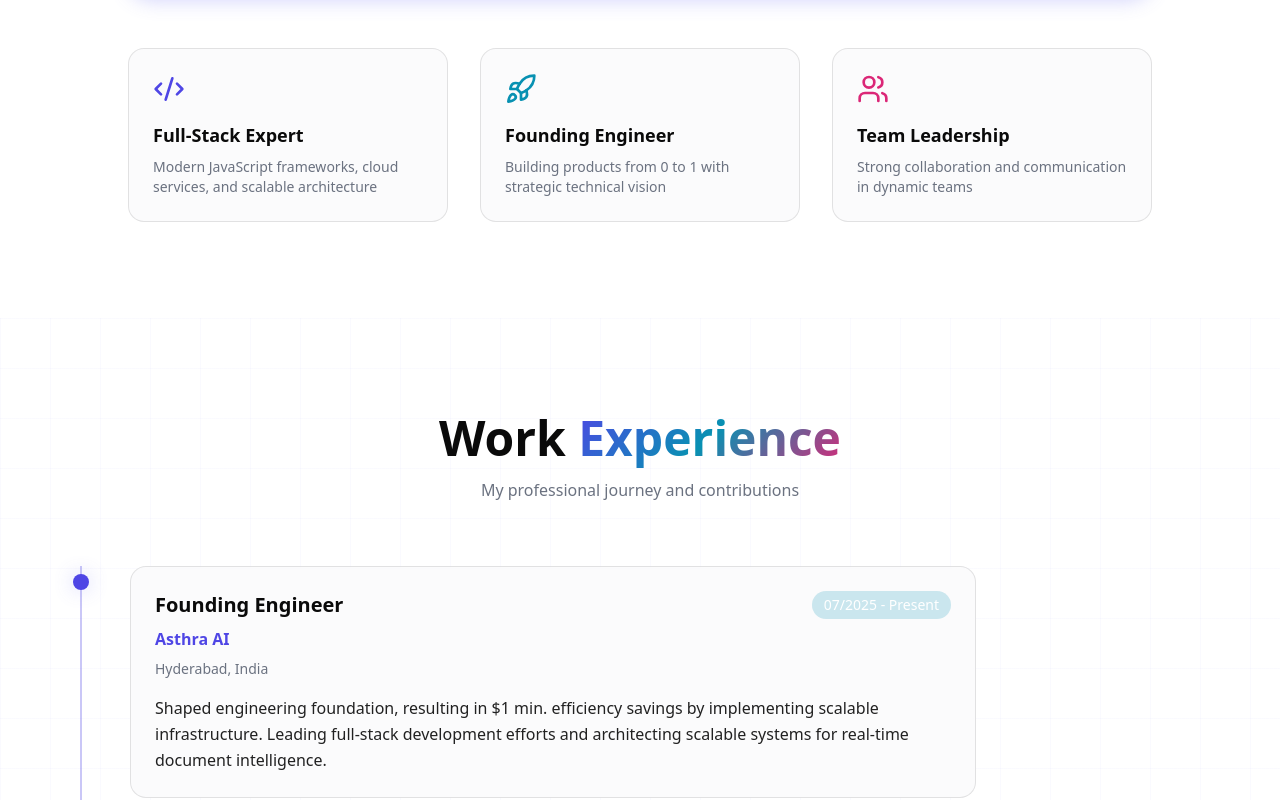
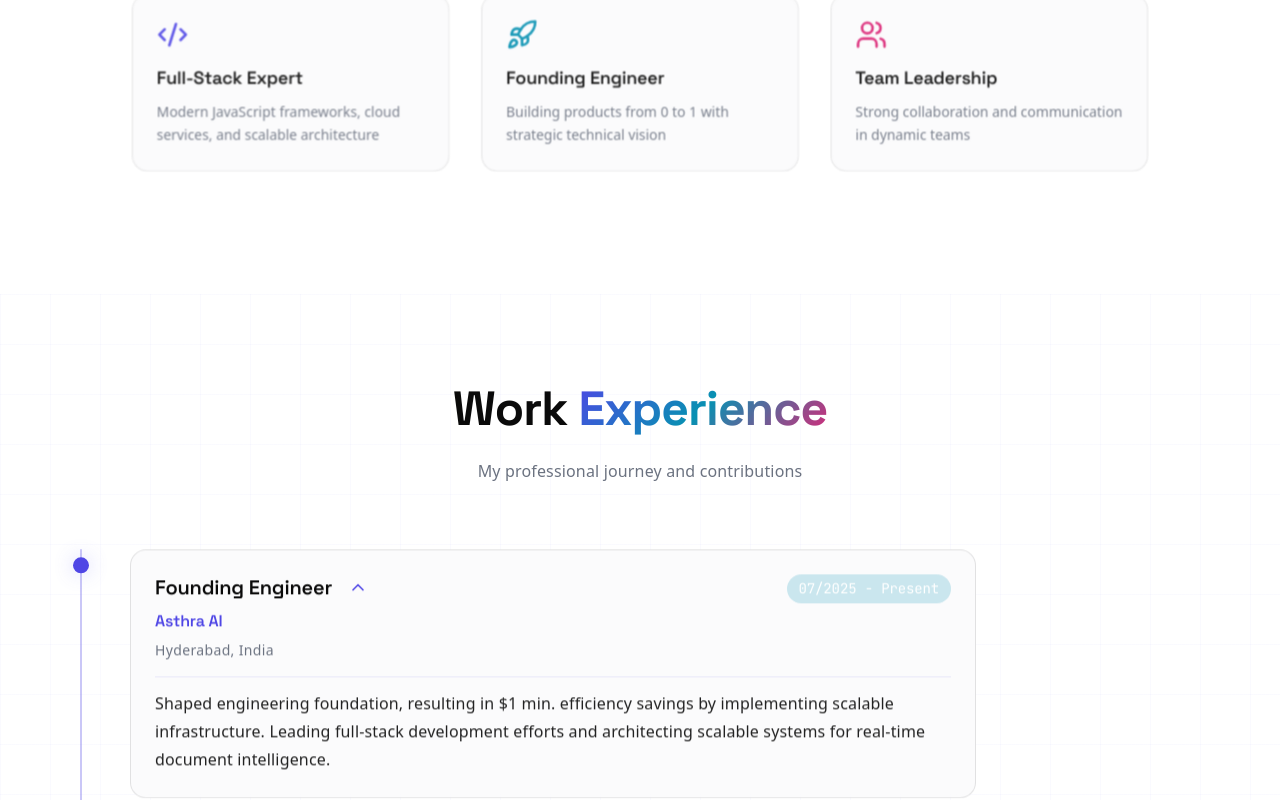
Before and after one commit to amalu-sajeev-me/portfolio, a Next.js app: page / in a window 1280 px wide. Shown: the part 1220-2020 px from the top of the page. Built offline with nearby package versions, Linux system fonts and the light colour scheme.

Commit message:
feat: Enhance typography and layout components with new font utilities and consistent styling

```diff
--- a/src/app/globals.css
+++ b/src/app/globals.css
@@ -50,6 +50,54 @@
   --color-border: var(--border);
   --color-ring: var(--ring);
   --font-sans: var(--font-inter);
+  --font-heading: var(--font-heading);
+  --font-mono: var(--font-mono);
+}
+
+/* Typography utilities */
+.font-heading {
+  font-family: var(--font-heading), sans-serif;
+}
+
+.font-mono {
+  font-family: var(--font-mono), monospace;
+}
+
+/* Section headings - consistent styling */
+.section-title {
+  font-family: var(--font-heading), sans-serif;
+  font-weight: 700;
+  letter-spacing: -0.02em;
+  line-height: 1.1;
+}
+
+.section-subtitle {
+  font-size: 1rem;
+  line-height: 1.6;
+  letter-spacing: 0.01em;
+  max-width: 42rem;
+}
+
+/* Body text improvements */
+.body-text {
+  font-size: 1rem;
+  line-height: 1.75;
+  letter-spacing: 0.01em;
+}
+
+/* Card titles */
+.card-title {
+  font-family: var(--font-heading), sans-serif;
+  font-weight: 600;
+  letter-spacing: -0.01em;
+  line-height: 1.3;
+}
+
+/* Technical/code text */
+.tech-text {
+  font-family: var(--font-mono), monospace;
+  font-size: 0.875rem;
+  letter-spacing: -0.01em;
 }
 
 * {
--- a/src/components/About.tsx
+++ b/src/components/About.tsx
@@ -52,13 +52,13 @@ export default function About() {
                 className="max-w-5xl mx-auto space-y-12"
             >
                 <div className="text-center">
-                    <h2 className="text-3xl md:text-4xl lg:text-5xl font-bold mb-4">
+                    <h2 className="section-title text-3xl md:text-4xl lg:text-5xl mb-6">
                         About <span className="gradient-text">Me</span>
                     </h2>
                 </div>
 
                 <div className="glass rounded-3xl p-8 md:p-10 glow">
-                    <p className="text-base md:text-lg text-foreground leading-relaxed text-center md:text-left">
+                    <p className="body-text text-base md:text-lg text-foreground text-center md:text-left">
                         Experienced full-stack developer with a proven track record as a founding engineer, specializing in architecting scalable, AI-driven regulatory writing systems. Skilled in modern JavaScript frameworks, AWS cloud services, and real-time data processing, I contribute to product strategy and technical vision for startup growth. Adept at leading development efforts from concept to deployment, with strong communication and collaboration skills for dynamic, innovative teams.
                     </p>
                 </div>
@@ -67,24 +67,24 @@ export default function About() {
                 <div className="grid grid-cols-1 md:grid-cols-3 gap-6 lg:gap-8">
                     <TiltCard delay={0.2}>
                         <Code2 className="w-8 h-8 text-primary mb-4" />
-                        <h3 className="text-lg font-semibold mb-2">Full-Stack Expert</h3>
-                        <p className="text-sm text-muted-foreground">
+                        <h3 className="card-title text-lg mb-3">Full-Stack Expert</h3>
+                        <p className="text-sm text-muted-foreground leading-relaxed">
                             Modern JavaScript frameworks, cloud services, and scalable architecture
                         </p>
                     </TiltCard>
 
                     <TiltCard delay={0.3}>
                         <Rocket className="w-8 h-8 text-secondary mb-4" />
-                        <h3 className="text-lg font-semibold mb-2">Founding Engineer</h3>
-                        <p className="text-sm text-muted-foreground">
+                        <h3 className="card-title text-lg mb-3">Founding Engineer</h3>
+                        <p className="text-sm text-muted-foreground leading-relaxed">
                             Building products from 0 to 1 with strategic technical vision
                         </p>
                     </TiltCard>
 
                     <TiltCard delay={0.4}>
                         <Users className="w-8 h-8 text-accent mb-4" />
-                        <h3 className="text-lg font-semibold mb-2">Team Leadership</h3>
-                        <p className="text-sm text-muted-foreground">
+                        <h3 className="card-title text-lg mb-3">Team Leadership</h3>
+                        <p className="text-sm text-muted-foreground leading-relaxed">
                             Strong collaboration and communication in dynamic teams
                         </p>
                     </TiltCard>
--- a/src/components/Contact.tsx
+++ b/src/components/Contact.tsx
@@ -21,10 +21,10 @@ export default function Contact() {
 
                 <div className="relative z-10 space-y-8">
                     <div>
-                        <h2 className="text-3xl md:text-4xl lg:text-5xl font-bold mb-4">
+                        <h2 className="section-title text-3xl md:text-4xl lg:text-5xl mb-6">
                             Let's <span className="gradient-text">Connect</span>
                         </h2>
-                        <p className="text-muted-foreground text-base md:text-lg max-w-2xl mx-auto">
+                        <p className="section-subtitle text-muted-foreground text-base md:text-lg mx-auto">
                             I'm always open to discussing new projects, creative ideas, or opportunities to be part of your visions.
                         </p>
                     </div>
@@ -37,7 +37,7 @@ export default function Contact() {
                             <div className="p-4 rounded-full bg-primary/10 text-primary group-hover:bg-primary group-hover:text-primary-foreground transition-all duration-300 min-h-[56px] min-w-[56px] flex items-center justify-center">
                                 <Mail className="w-6 h-6" />
                             </div>
-                            <span className="text-muted-foreground group-hover:text-foreground transition-colors text-sm text-center break-words max-w-full">
+                            <span className="tech-text text-muted-foreground group-hover:text-foreground transition-colors text-center break-words max-w-full">
                                 amalu.sajeev.me@gmail.com
                             </span>
                         </Link>
--- a/src/components/Experience.tsx
+++ b/src/components/Experience.tsx
@@ -1,9 +1,19 @@
 "use client";
 
-import { motion } from "framer-motion";
+import { useState } from "react";
+import { motion, AnimatePresence } from "framer-motion";
+import { ChevronDown } from "lucide-react";
 import SectionWrapper from "./ui/SectionWrapper";
 
-const experiences = [
+interface Experience {
+    company: string;
+    role: string;
+    period: string;
+    location: string;
+    description: string;
+}
+
+const experiences: Experience[] = [
     {
         company: "Asthra AI",
         role: "Founding Engineer",
@@ -41,22 +51,19 @@ const experiences = [
     },
 ];
 
-export default function Experience() {
+function ExperienceItem({
+    exp,
+    index,
+    isOpen,
+    onToggle,
+}: {
+    exp: Experience;
+    index: number;
+    isOpen: boolean;
+    onToggle: () => void;
+}) {
     return (
-        <SectionWrapper id="experience" className="grid-pattern">
-            <div className="text-center mb-16">
-                <h2 className="text-3xl md:text-4xl lg:text-5xl font-bold mb-4">
-                    Work <span className="gradient-text">Experience</span>
-                </h2>
-                <p className="text-muted-foreground max-w-2xl mx-auto">
-                    My professional journey and contributions
-                </p>
-            </div>
-
-            <div className="max-w-4xl mx-auto relative border-l-2 border-primary/30 ml-4 md:ml-8 space-y-8 md:space-y-10">
-                {experiences.map((exp, index) => (
         <motion.div
-                        key={index}
             initial={{ opacity: 0, x: -20 }}
             whileInView={{ opacity: 1, x: 0 }}
             viewport={{ once: true }}
@@ -66,21 +73,79 @@ export default function Experience() {
             {/* Enhanced Timeline Dot */}
             <div className="absolute -left-[9px] top-2 w-4 h-4 rounded-full bg-primary ring-4 ring-background group-hover:scale-125 transition-transform glow" />
 
-                        <div className="glass rounded-2xl p-4 sm:p-6 hover:scale-[1.02] transition-all">
+            <div
+                className="glass rounded-2xl p-4 sm:p-6 cursor-pointer transition-all hover:ring-2 hover:ring-primary/30"
+                onClick={onToggle}
+            >
                 <div className="flex flex-col sm:flex-row sm:items-start sm:justify-between gap-2 mb-2">
-                                <h3 className="text-lg sm:text-xl font-semibold text-foreground pr-2">{exp.role}</h3>
-                                <span className="text-xs sm:text-sm text-secondary-foreground font-medium bg-secondary/20 px-3 py-1 rounded-full w-fit whitespace-nowrap">
+                    <div className="flex items-center gap-2">
+                        <h3 className="card-title text-lg sm:text-xl text-foreground pr-2">{exp.role}</h3>
+                        <motion.div
+                            animate={{ rotate: isOpen ? 180 : 0 }}
+                            transition={{ duration: 0.3, ease: "easeInOut" }}
+                            className="text-primary"
+                        >
+                            <ChevronDown className="h-5 w-5" />
+                        </motion.div>
+                    </div>
+                    <span className="tech-text text-secondary-foreground bg-secondary/20 px-3 py-1 rounded-full w-fit whitespace-nowrap">
                         {exp.period}
                     </span>
                 </div>
 
-                            <div className="text-sm sm:text-base text-primary font-semibold mb-2">{exp.company}</div>
-                            <div className="text-xs sm:text-sm text-muted-foreground mb-3 sm:mb-4">{exp.location}</div>
-                            <p className="text-sm sm:text-base text-foreground/90 leading-relaxed">
+                <div className="card-title text-sm sm:text-base text-primary mb-2">{exp.company}</div>
+                <div className="text-xs sm:text-sm text-muted-foreground tracking-wide mb-1">{exp.location}</div>
+
+                <AnimatePresence initial={false}>
+                    {isOpen && (
+                        <motion.div
+                            key="content"
+                            initial={{ height: 0, opacity: 0 }}
+                            animate={{ height: "auto", opacity: 1 }}
+                            exit={{ height: 0, opacity: 0 }}
+                            transition={{ duration: 0.4, ease: [0.04, 0.62, 0.23, 0.98] }}
+                            className="overflow-hidden"
+                        >
+                            <p className="body-text text-sm sm:text-base text-foreground/90 pt-3 border-t border-primary/10 mt-3">
                                 {exp.description}
                             </p>
+                        </motion.div>
+                    )}
+                </AnimatePresence>
             </div>
         </motion.div>
+    );
+}
+
+export default function Experience() {
+    // First item open by default (index 0)
+    const [expanded, setExpanded] = useState<number>(0);
+
+    const handleToggle = (index: number) => {
+        // Only switch to the clicked item, one must always be open
+        setExpanded(index);
+    };
+
+    return (
+        <SectionWrapper id="experience" className="grid-pattern">
+            <div className="text-center mb-16">
+                <h2 className="section-title text-3xl md:text-4xl lg:text-5xl mb-6">
+                    Work <span className="gradient-text">Experience</span>
+                </h2>
+                <p className="section-subtitle text-muted-foreground mx-auto">
+                    My professional journey and contributions
+                </p>
+            </div>
+
+            <div className="max-w-4xl mx-auto relative border-l-2 border-primary/30 ml-4 md:ml-8 space-y-8 md:space-y-10">
+                {experiences.map((exp, index) => (
+                    <ExperienceItem
+                        key={index}
+                        exp={exp}
+                        index={index}
+                        isOpen={expanded === index}
+                        onToggle={() => handleToggle(index)}
+                    />
                 ))}
             </div>
         </SectionWrapper>
--- a/src/components/GithubContributions.tsx
+++ b/src/components/GithubContributions.tsx
@@ -29,8 +29,8 @@ export default async function GithubContributions({ username }: GithubContributi
     return (
         <div className="glass rounded-2xl p-4 md:p-6 glow">
             <div className="flex flex-col sm:flex-row sm:items-center sm:justify-between gap-2 mb-6">
-                <h3 className="text-lg md:text-xl font-semibold gradient-text">GitHub Activity</h3>
-                <span className="text-xs sm:text-sm text-muted-foreground">
+                <h3 className="card-title text-lg md:text-xl gradient-text">GitHub Activity</h3>
+                <span className="tech-text text-muted-foreground">
                     <span className="font-semibold text-primary">{data.totalContributions}</span> contributions this year
                 </span>
             </div>
--- a/src/components/GithubProjects.tsx
+++ b/src/components/GithubProjects.tsx
@@ -31,7 +31,7 @@ export default async function GithubProjects({ username }: GithubProjectsProps)
                     <div className="flex items-center justify-between mb-4">
                         <div className="flex items-center gap-2 text-primary">
                             <Github className="w-5 h-5" />
-                            <span className="font-semibold truncate">{repo.name}</span>
+                            <span className="card-title truncate">{repo.name}</span>
                         </div>
                         <Link
                             href={repo.url}
@@ -42,7 +42,7 @@ export default async function GithubProjects({ username }: GithubProjectsProps)
                         </Link>
                     </div>
 
-                    <p className="text-sm text-foreground/80 mb-6 grow line-clamp-3">
+                    <p className="text-sm text-foreground/80 mb-6 grow line-clamp-3 leading-relaxed">
                         {repo.description || "No description available"}
                     </p>
 
--- a/src/components/OtherProjects.tsx
+++ b/src/components/OtherProjects.tsx
@@ -49,10 +49,10 @@ export default function OtherProjects() {
                     className="group relative glass rounded-3xl overflow-hidden hover:glow transition-all"
                 >
                     <div className="p-4 sm:p-6 flex flex-col h-full relative z-10">
-                        <h3 className="text-lg sm:text-xl font-bold mb-2 gradient-text">
+                        <h3 className="card-title text-lg sm:text-xl mb-3 gradient-text">
                             {project.title}
                         </h3>
-                        <p className="text-sm sm:text-base text-foreground/80 mb-4 grow leading-relaxed">
+                        <p className="body-text text-sm sm:text-base text-foreground/80 mb-4 grow">
                             {project.description}
                         </p>
 
@@ -60,7 +60,7 @@ export default function OtherProjects() {
                             {project.tags.map((tag) => (
                                 <span
                                     key={tag}
-                                    className="text-xs font-medium px-3 py-1 rounded-full bg-primary/10 text-primary border border-primary/20 hover:bg-primary/20 transition-colors"
+                                    className="tech-text px-3 py-1.5 rounded-full bg-primary/10 text-primary border border-primary/20 hover:bg-primary/20 transition-colors"
                                 >
                                     {tag}
                                 </span>
--- a/src/components/ui/SectionWrapper.tsx
+++ b/src/components/ui/SectionWrapper.tsx
@@ -1,16 +1,60 @@
-import { ReactNode } from "react";
+"use client";
+
+import { ReactNode, useRef } from "react";
+import { motion, useScroll, useTransform, useSpring } from "framer-motion";
 import { cn } from "@/lib/utils";
 
 interface SectionWrapperProps {
     children: ReactNode;
     className?: string;
     id?: string;
+    /** Parallax offset amount (default: 50) */
+    parallaxOffset?: number;
 }
 
-export default function SectionWrapper({ children, className, id }: SectionWrapperProps) {
+export default function SectionWrapper({
+    children,
+    className,
+    id,
+    parallaxOffset = 50
+}: SectionWrapperProps) {
+    const ref = useRef<HTMLElement>(null);
+
+    const { scrollYProgress } = useScroll({
+        target: ref,
+        offset: ["start end", "end start"]
+    });
+
+    // Smooth parallax transform - content moves up as you scroll
+    const y = useTransform(scrollYProgress, [0, 1], [parallaxOffset, -parallaxOffset]);
+    const springY = useSpring(y, { stiffness: 80, damping: 20 });
+
+    // Fade in as section enters viewport center
+    const opacity = useTransform(scrollYProgress, [0, 0.3, 0.7, 1], [0.4, 1, 1, 0.4]);
+    const springOpacity = useSpring(opacity, { stiffness: 80, damping: 20 });
+
+    // Subtle scale effect for depth
+    const scale = useTransform(scrollYProgress, [0, 0.3, 0.7, 1], [0.95, 1, 1, 0.95]);
+    const springScale = useSpring(scale, { stiffness: 80, damping: 20 });
+
     return (
-        <section id={id} className={cn("py-16 md:py-24 px-4 md:px-8 lg:px-12 max-w-7xl mx-auto w-full", className)}>
-            {children}
+        <section
+            ref={ref}
+            id={id}
+            className={cn(
+                "py-16 md:py-24 px-4 md:px-8 lg:px-12 max-w-7xl mx-auto w-full relative",
+                className
+            )}
+        >
+            <motion.div
+                style={{
+                    y: springY,
+                    opacity: springOpacity,
+                    scale: springScale
+                }}
+            >
+                {children}
+            </motion.div>
         </section>
     );
 }
```
Also changed, not shown: src/app/layout.tsx (+15 -2 lines), src/components/Projects.tsx (+4 -4 lines), src/components/Skills.tsx (+5 -5 lines). Lines whose indentation alone changed are shown as unchanged.
